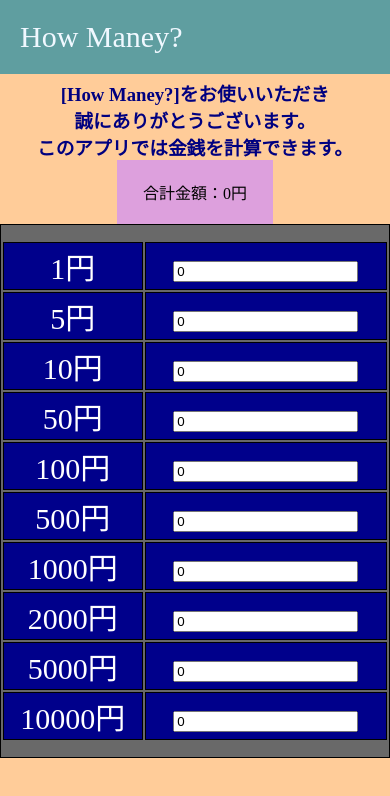
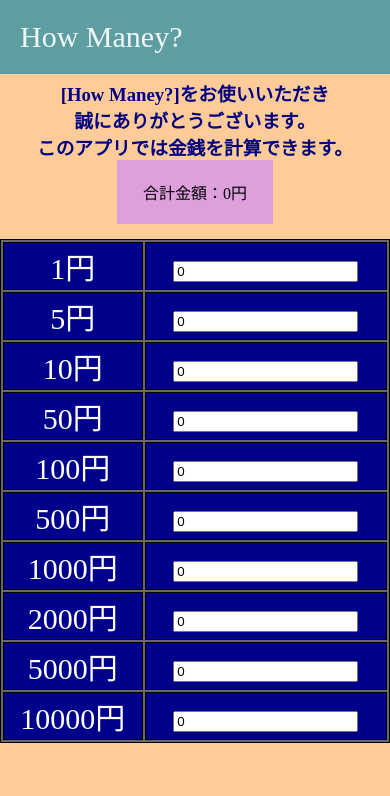
Before and after one commit to siyo0715/How-Maney-, a Vue app in the folder how-many/: page / in a window 390 px wide. Shown: the top 796 px of the page. Built offline with nearby package versions, Linux system fonts and the light colour scheme.

Commit message:
[Fix]basic

```diff
--- a/how-many/src/App.vue
+++ b/how-many/src/App.vue
@@ -75,10 +75,7 @@ export default {
 
   .main {
     width: 70%;
-    padding-top: 15px;
-    padding-bottom: 15px;
-    margin-left: auto;
-    margin-right: auto;
+    margin: 15px auto 15px auto;
   }
   footer {
     background-color:cadetblue;
@@ -89,10 +86,7 @@ export default {
   @media screen and (max-width: 900px) {
     .main {
       width: 100%;
-      padding-top: 15px;
-      padding-bottom: 15px;
-      margin-left: auto;
-      margin-right: auto;
+      margin: 15px auto 0px auto;
     }
     footer {
       margin-bottom: 0;
```
